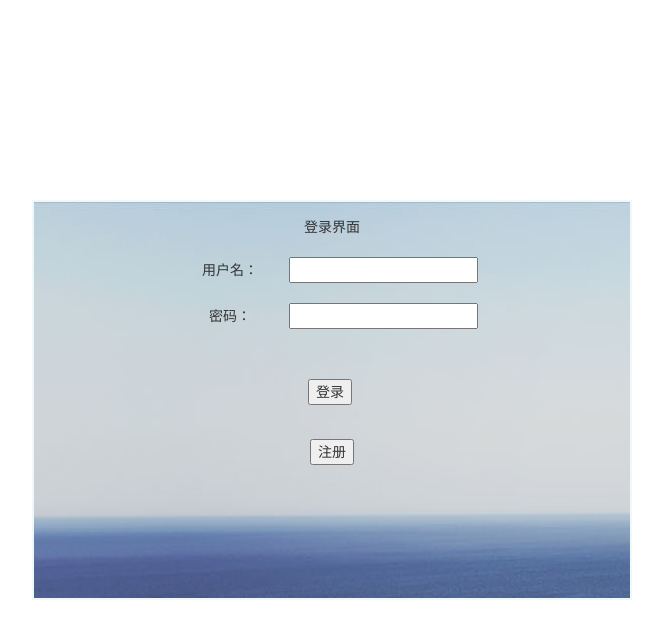
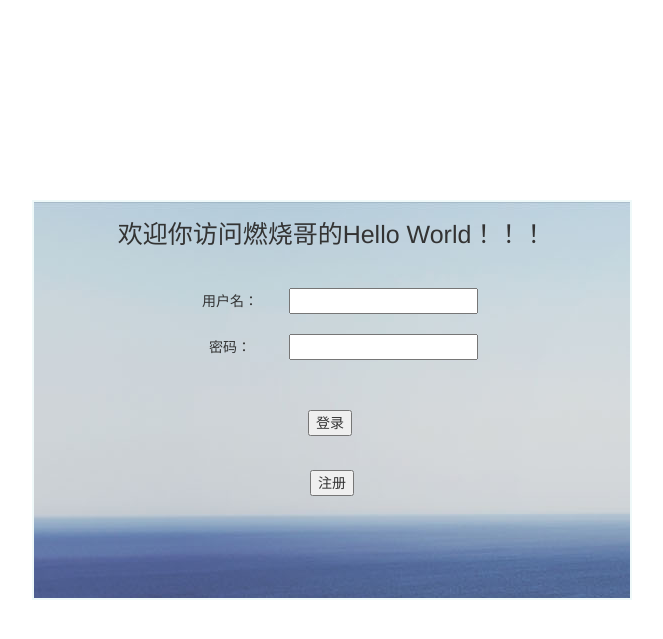
Before and after one commit to WeiMei-Tian/SSM-BASEA, a Java web app: template src/main/webapp/WEB-INF/jsp/login.jsp in a window 1280 px wide. Shown: the top 639 px of the page, without its empty margins (308-971 px from the left). Run offline with Spring Boot 4, a stand-in JSP engine, Linux system fonts and the light colour scheme; the template is opened without the code that fills it, so the values that code supplies are empty; the project's own start-up code is not run, and a stand-in starts its controllers and pages; some libraries are stand-ins or nearby versions.

Commit message:
修改jsp服务器部署路径问题

```diff
--- a/src/main/resources/spring/spring-shiro.xml
+++ b/src/main/resources/spring/spring-shiro.xml
@@ -40,7 +40,7 @@
     <!-- 指定本系统SESSIONID, 默认为: JSESSIONID 问题: 与SERVLET容器名冲突, 如JETTY, TOMCAT 等默认JSESSIONID,
         当跳出SHIRO SERVLET时如ERROR-PAGE容器会为JSESSIONID重新分配值导致登录会话丢失! -->
     <bean id="sessionIdCookie" class="org.apache.shiro.web.servlet.SimpleCookie">
-        <constructor-arg name="name" value="ycyintang.session.id"/>
+        <constructor-arg name="name" value="xiaotian.session.id"/>
     </bean>
 
     <bean id="lifecycleBeanPostProcessor" class="org.apache.shiro.spring.LifecycleBeanPostProcessor"/>
--- a/src/main/webapp/WEB-INF/jsp/index.jsp
+++ b/src/main/webapp/WEB-INF/jsp/index.jsp
@@ -185,6 +185,7 @@
 
         var location = (window.location+'').split('/');
         var basePath = location[0]+'//'+location[2];
+        basePath = '${pageContext.request.contextPath}';
 
         // 添加修改的模态框
         var addEditModal = $("#addEditModal");
--- a/src/main/webapp/WEB-INF/jsp/login.jsp
+++ b/src/main/webapp/WEB-INF/jsp/login.jsp
@@ -25,7 +25,7 @@
     <style>
         body{ text-align:center}
         .div{text-align: center;
-            background-image: url("../images/login_bg.jpg");
+            background-image: url("${pageContext.request.contextPath}/static/images/login_bg.jpg");
             position: absolute;left: 50%;top: 50%;
             margin-left: -300px;margin-top: -200px;}
         .div{ width:600px;
@@ -33,8 +33,8 @@
             border:2px solid #EFF9F9;
         }
         .div_btn{display: inline-block}
-        .tip{margin-top: 15px}
-        .name{margin-top: 20px}
+        .tip{margin-top: 15px;font-size: 25px}
+        .name{margin-top: 35px}
         .col1{
             width: 100px;
             display: inline-block;
@@ -101,8 +101,8 @@
     </div>
 
     <div class="div">
-        <form:form modelAttribute="user" method="post" action="${pageContext.request.contextPath}loginAction">
-            <div class="tip">登录界面</div>
+        <form:form modelAttribute="user" method="post" action="${pageContext.request.contextPath}/loginAction">
+            <div class="tip">欢迎你访问燃烧哥的Hello World！！！</div>
             <div class="name">
                 <div class="col1">
                     用户名：
@@ -146,9 +146,12 @@
     </div>
 </div>
 </body>
-<script>
+<script type="text/javascript">
     $(document).ready(function(){
-
+        app.path(
+            '${pageContext.request.contextPath}'
+        );
+        app.init()
     })
 </script>
 </html>
--- a/src/main/webapp/static/js/userJs.js
+++ b/src/main/webapp/static/js/userJs.js
@@ -1,11 +1,22 @@
 /**
  * Created by liwei on 2017/5/3.
  */
-$(document).ready(function () {
+var BASE_PATH;
 
+var app = {
+
+    path : function (params) {
+        if(typeof(params)!="undefined"&&params!=null){
+            BASE_PATH = params;
+        }else{
+            BASE_PATH = "";
+        }
+    },
+
+    init: function () {
         var location = (window.location+'').split('/');
-    var basePath = location[0]+'//'+location[2];
-    console.info('base path is --' + basePath)
+        var basePath = location[0]+'//'+location[2] + BASE_PATH;
+        console.info('base path is --' + basePath);
 
         $("#js").click(function () {
             alert("提示信息！");
@@ -72,4 +83,78 @@ $(document).ready(function () {
 
             });
         });
-});
+    }
+}
+
+// $(document).ready(function () {
+
+    // var location = (window.location+'').split('/');
+    // var basePath = location[0]+'//'+location[2];
+    // console.info('base path is --' + basePath);
+    //
+    // $("#js").click(function () {
+    //     alert("提示信息！");
+    //     console.info("safwfwefwef")
+    // });
+    //
+    // $('#regisiter').click(function(){
+    //     // 添加修改的模态框
+    //     var addEditModal = $("#addEditModal");
+    //     $("#password").parent().parent().show();
+    //     $("#addEditModalTitle").text("注册用户");
+    //     $("#btnRegisiter").text("确定添加");
+    //     $("#username").val("");
+    //     $("#username").attr("disabled",false);
+    //     // 显示模态框
+    //     addEditModal.modal({
+    //         show : true,
+    //     });
+    // });
+    //
+    // $('#btnRegisiter').click(function(){
+    //
+    //     var username=$("#username").val().trim();
+    //     var password=$("#password").val().trim();
+    //     if (username.length == 0 || username.length > 15) {
+    //         $("#username").parent().addClass("has-error");
+    //         $("#username").focus();
+    //         setTimeout(function() {
+    //             $("#username").parent().removeClass("has-error");
+    //         }, 1500);
+    //         return;
+    //     }
+    //     if (password.length == 0 || password.length <6){
+    //         $("#password").parent().addClass("has-error");
+    //         $("#password").focus();
+    //         setTimeout(function() {
+    //             $("#password").parent().removeClass("has-error");
+    //         }, 1500);
+    //         return;
+    //     }
+    //
+    //     $.ajax({
+    //         url : basePath + '/xiaotian/regisiterAction',
+    //         type : 'POST',
+    //         data : JSON.stringify({'username': username, 'password': password}),
+    //         contentType : "application/json",
+    //         dataType : "json",
+    //         success : function(data){
+    //             var result = eval(data);
+    //             if(result.code == '0'){
+    //                 ShowSuccess('注册用户成功');
+    //             }else if(result.code == '544'){
+    //                 ShowSuccess('用户已存在');
+    //             }else{
+    //                 ShowSuccess('注册用户失败');
+    //             }
+    //             setTimeout(function() {
+    //                 window.location.reload();
+    //             }, 500);
+    //         },
+    //         error : function(data){
+    //             ShowSuccess('注册用户失败');
+    //         }
+    //
+    //     });
+    // });
+// });
```
Also changed, not shown: 3 other files. Lines whose indentation alone changed are shown as unchanged.
